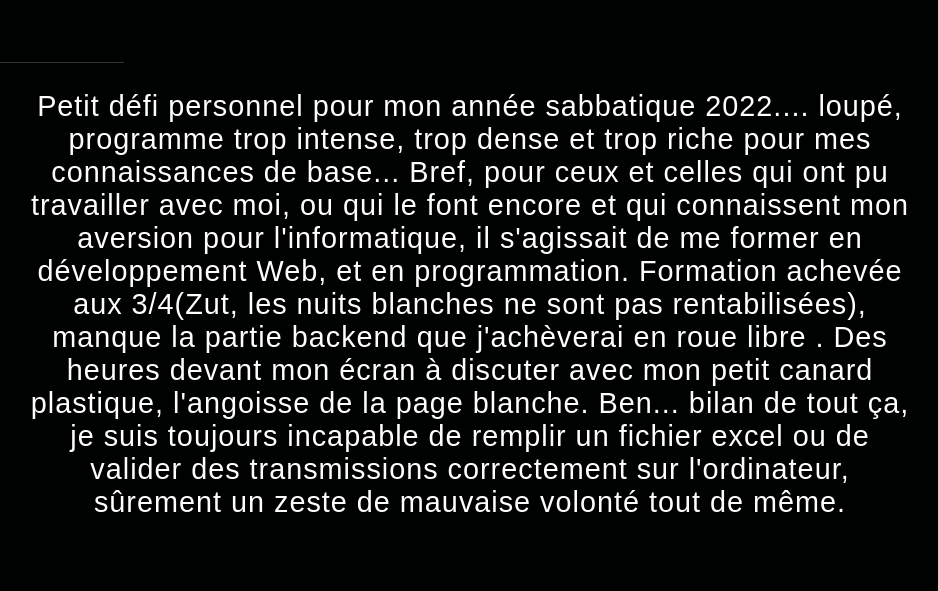
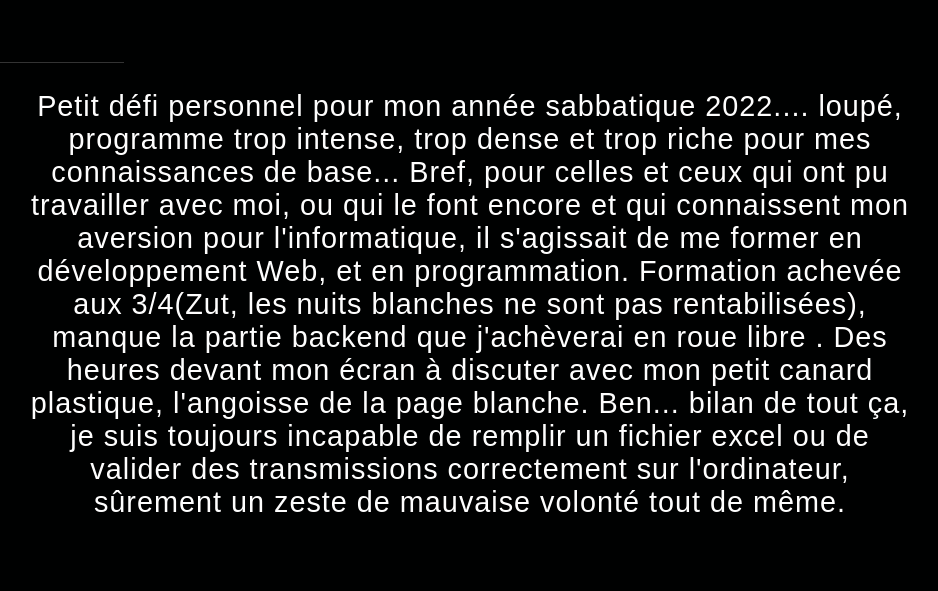
Before and after one commit to pfnas/portfolio, a plain HTML site: page index.html in a window 1280 px wide. Shown: the part 711-1302 px from the top of the page, without its empty margins (170-1108 px from the left). Drawn offline with Linux system fonts and the light colour scheme.

Commit message:
correction txt

```diff
--- a/index.html
+++ b/index.html
@@ -68,8 +68,8 @@ is-ready has-scroll-init has-scroll-smooth">
             <h2>A propos</h2>
         </div>
         <p>Petit défi personnel pour mon année sabbatique 2022.... loupé, programme trop intense, trop dense et trop
-            riche pour mes connaissances de base... Bref, pour ceux et
-            celles qui ont pu
+            riche pour mes connaissances de base... Bref, pour celles et
+            ceux qui ont pu
             travailler avec moi, ou qui le font encore et qui connaissent mon aversion pour l'informatique,
             il s'agissait de me former en développement Web, et en programmation. Formation achevée aux 3/4(Zut, les
             nuits blanches ne sont pas rentabilisées), manque la
```
